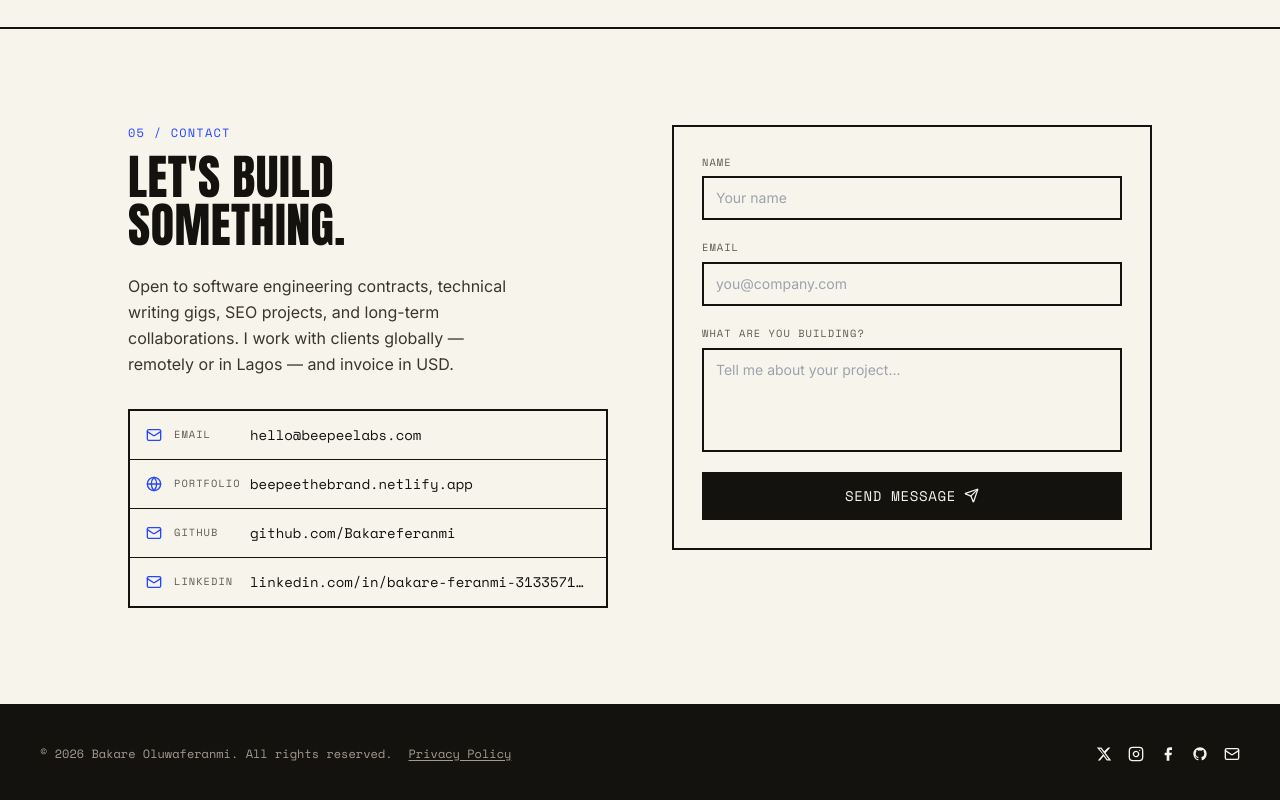
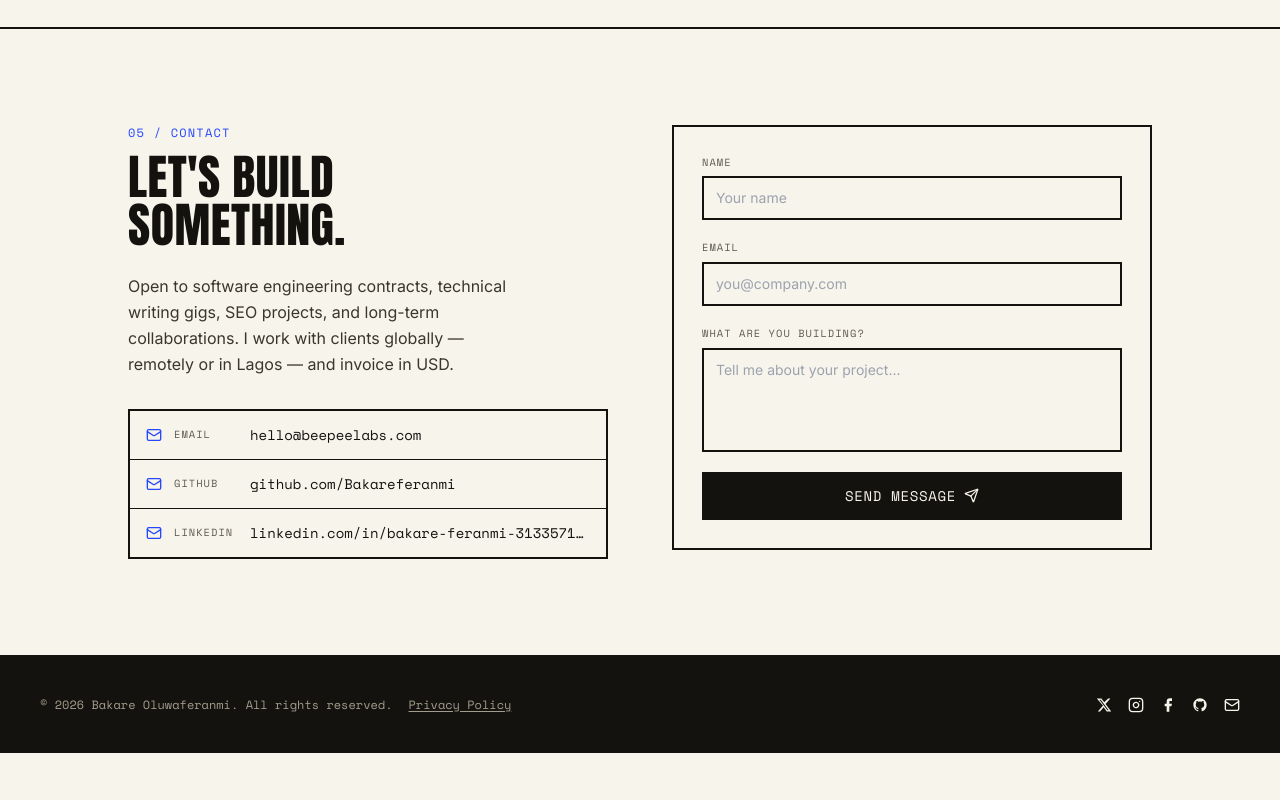
Before and after one commit to Bakareferanmi/beepeelabs-react, a React (Vite) app: page / in a window 1280 px wide. Shown: the part 3107-3907 px from the top of the page. After the commit the page ends 3860 px from the top, so only its background shows below. Built offline with nearby package versions, Linux system fonts and the light colour scheme; no server answers; the database is empty.

Commit message:
Remove portfolio link, fix GitHub/LinkedIn icons

```diff
--- a/src/components/Contact.jsx
+++ b/src/components/Contact.jsx
@@ -1,9 +1,10 @@
 import { useState, useEffect } from 'react'
 import { motion } from 'framer-motion'
-import * as Icons from 'lucide-react'
-import { Send } from 'lucide-react'
+import { Mail, Github, Linkedin, Send } from 'lucide-react'
 import { doc, getDoc } from 'firebase/firestore'
 import { db } from '../firebase'
+
+const ICON_MAP = { Mail, Github, Linkedin }
 
 const DEFAULT_CONTACT = {
   eyebrow: '05 / Contact',
@@ -11,7 +12,6 @@ const DEFAULT_CONTACT = {
   body: 'Open to software engineering contracts, technical writing gigs, SEO projects, and long-term collaborations. I work with clients globally — remotely or in Lagos — and invoice in USD.',
   links: [
     { icon: 'Mail', label: 'Email', value: 'hello@beepeelabs.com', href: 'mailto:hello@beepeelabs.com' },
-    { icon: 'Globe', label: 'Portfolio', value: 'beepeethebrand.netlify.app', href: 'https://beepeethebrand.netlify.app' },
     { icon: 'Github', label: 'GitHub', value: 'github.com/Bakareferanmi', href: 'https://github.com/Bakareferanmi' },
     { icon: 'Linkedin', label: 'LinkedIn', value: 'linkedin.com/in/bakare-feranmi-313357139', href: 'https://www.linkedin.com/in/bakare-feranmi-313357139' },
   ],
@@ -81,7 +81,7 @@ export default function Contact() {
 
           <div className="flex flex-col border-2 border-ink">
             {contact.links.map((l, i) => {
-              const Icon = Icons[l.icon] || Icons.Mail
+              const Icon = ICON_MAP[l.icon] || Mail
               return (
                 <a
                   key={l.label}
```
